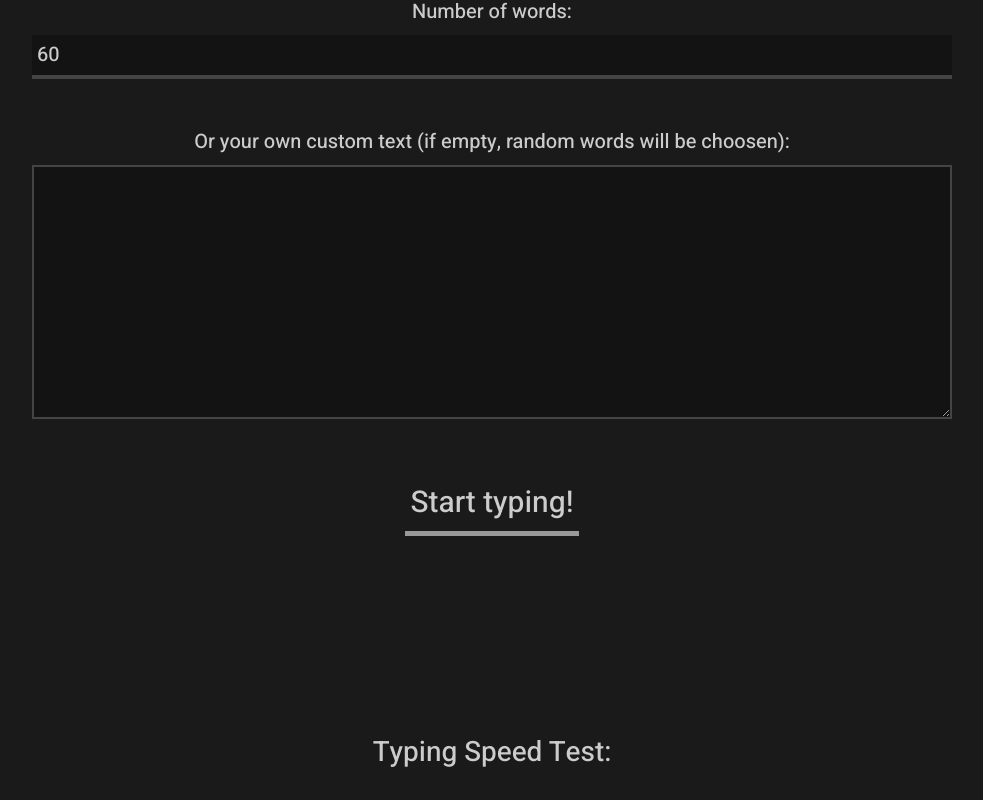
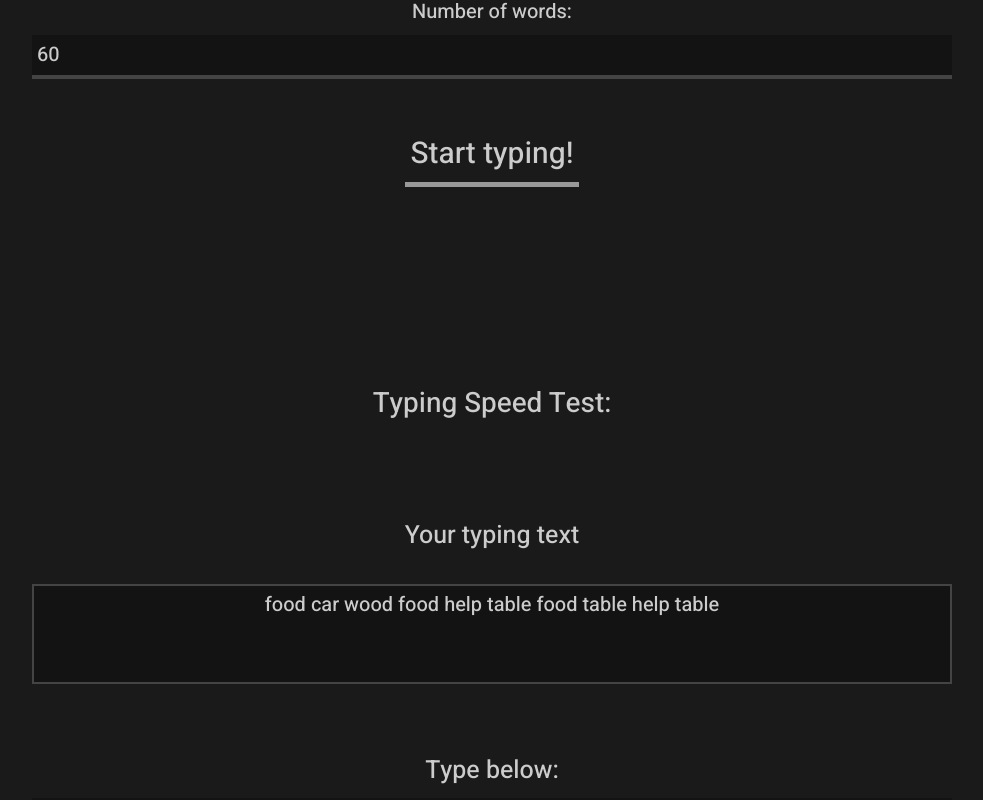
Before and after one commit to Dolidodzik/TypingSpeedTest, a Vue app: page / in a window 1280 px wide. Shown: the part 440-1240 px from the top of the page, without its empty margins (148-1131 px from the left). Built offline with nearby package versions, Linux system fonts and the light colour scheme.

Commit message:
All needed data is stored to this.ssdata in typing component now

```diff
--- a/src/components/settings/settings.html
+++ b/src/components/settings/settings.html
@@ -14,8 +14,8 @@
       <input type="number" class="col-12 input" value="60"
           min="10" max="9999"/>
 
-    <div class="col-12 mb-2 mt-5"> Or your own custom text (if empty, random words will be choosen): </div>
-      <textarea name="name" rows="8" cols="80" class="col-12 input" v-model="custom_text"></textarea>
+    <!--<div class="col-12 mb-2 mt-5"> Or your own custom text (if empty, random words will be choosen): </div>
+      <textarea name="name" rows="8" cols="80" class="col-12 input" v-model="custom_text"></textarea>-->
 
     <input type="submit" value="Start typing!" class="input submit mt-5"/>
 
--- a/src/components/typing/typing.css
+++ b/src/components/typing/typing.css
@@ -9,6 +9,8 @@
   padding-top: 4px;
   border: 2px solid #444 !important;
   overflow: hidden !important;
+
+  margin-top: 30px;
 }
 
 .typing > input{
@@ -40,3 +42,7 @@
 .timer{
   margin-top: 30px;
 }
+
+.input-header{
+  padding-top: 20px;
+}
--- a/src/components/typing/typing.html
+++ b/src/components/typing/typing.html
@@ -15,14 +15,14 @@
     </span>
   </div>
 
-  <div class="col-12 mb-2 mt-5"> Type below: </div>
+  <div class="col-12 mb-2 mt-5 input-header"> Type below: </div>
   <input type="text" class="col-12 input" v-model="current_user_text" v-on:keyup="TextOnchange"
     v-bind:style= "[is_current_input_correct ? {'color': 'inherit'} : {'color': 'red'}]" />
 
 
   <div class="timer"> {{ typing_time-typed_seconds }} </div>
 
-  <input type="submit" value="Start typing!" class="input submit mt-5"/>
+  <!--<input type="submit" value="Start typing!" class="input submit mt-5"/>-->
 
   </div>
   <div class="col-1"></div>
--- a/src/components/typing/typing.js
+++ b/src/components/typing/typing.js
@@ -55,7 +55,7 @@ export default {
         backspaces_pressed: 0,
 
         /* just a copy of this.typing_words */
-        typing_words: 0,
+        typing_words_list: 0,
 
       }
 
@@ -102,7 +102,19 @@ export default {
     /* This function will be called on space */
     next_word: function(){
 
+      /* Incrementing this.typed_words */
+      this.ssdata.typed_words++;
 
+      /* Checking if word was typed incorrectly */
+      if(this.current_user_text){
+
+        /* Cutting last char of input, that is ALWAYS space here */
+        let real_user_input = this.current_user_text.slice(0, -1);
+
+        if(real_user_input != this.current_word){
+          this.ssdata.incorrectly_typed_words++;
+        }
+      }
 
       this.typing_words.shift();
       this.current_user_text = null;
@@ -120,8 +132,6 @@ export default {
 
       this.ssdata.actions++;
 
-      let value;
-
       /* If key is not defined, it means user pressed space */
       console.log(evt)
       if(evt){
@@ -129,7 +139,7 @@ export default {
           console.log("NEXTWORD TRIGGER")
           this.next_word();
         }else if(evt.key == "Backspace"){
-
+          this.ssdata.backspaces_pressed++;
         }else{
 
         }
@@ -182,7 +192,13 @@ export default {
 
     /* Function called when typing finished (when time is gone, or all of the text was typed) */
     finish: function(){
+
+      /* getting last piece of data before showing end screen */
+      this.ssdata.max_time = this.typing_time;
+      this.typed_in = this.typing_time - this.typed_seconds;
+
       console.log("FINISHING")
+      console.log(this.ssdata)
     },
 
     create_typing_words: function(){
@@ -196,13 +212,16 @@ export default {
         }
       }
       this.typing_words_left = this.typing_words;
+
+      this.ssdata.typing_words_list = this.typing_words;
+      this.ssdata.max_words = this.typing_words.length;
     }
 
   },
   watch: {
-    current_user_text: function(value){
+    /*current_user_text: function(value){
       this.TextOnchange(value)
-    }
+    }*/
   }
 
 }
```
